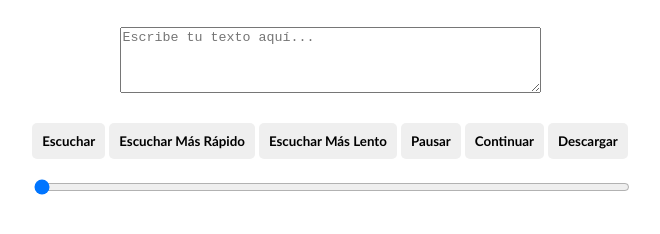
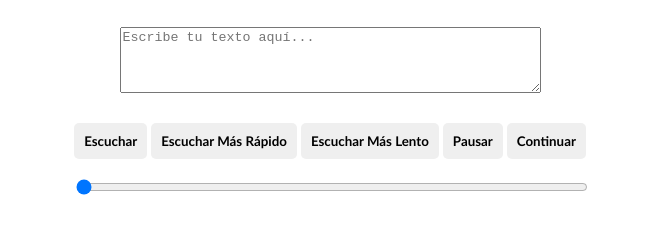
Before and after one commit to LPickman/Texto-A-Voz, a plain HTML site: page index.html in a window 1280 px wide. Shown: the part 50-284 px from the top of the page, without its empty margins (310-970 px from the left). Drawn offline with Linux system fonts and the light colour scheme.

Commit message:
saqué el boton de descarga

```diff
--- a/index.html
+++ b/index.html
@@ -20,7 +20,7 @@
       <button onclick="convertirTextoAVoz(0.75)">Escuchar Más Lento</button>
       <button onclick="pausar()">Pausar</button>
       <button onclick="continuar()">Continuar</button>
-      <button onclick="descargar()">Descargar</button>
+      <!-- <button onclick="descargar()">Descargar</button> -->
       <br /><br />
       <input
         type="range"
```
